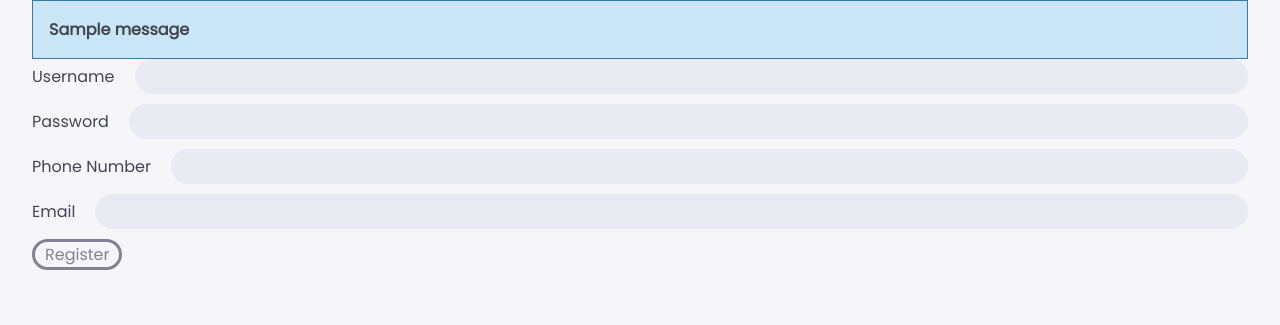
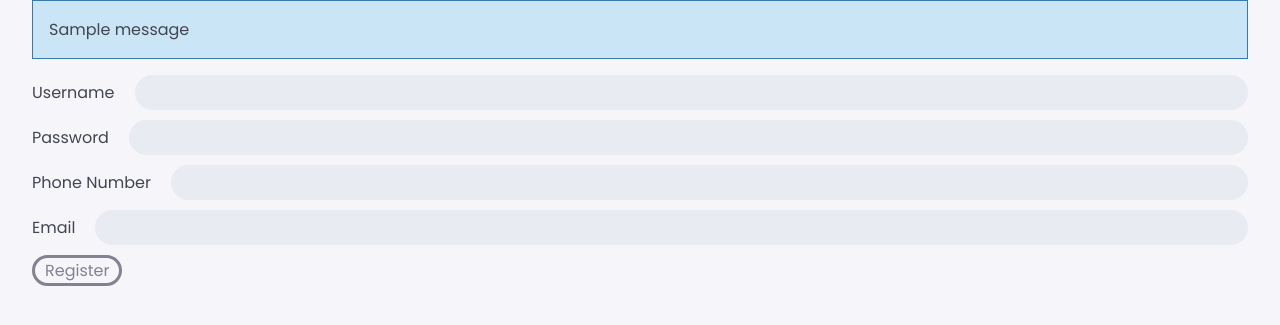
Before and after one commit to honganndo/Cancer-Clinical-Trial-Database, a Flask app: page /register in a window 1280 px wide. Shown: the part 181-506 px from the top of the page. Run offline with Flask 3, Linux system fonts and the light colour scheme; one stand-in notice (Sample message) is shown; parts of the project's set-up code (start-up, migrations or seed data) failed here and were passed over.

Commit message:
Add spacing under error message; fix url redirectfor logout from trialpage

```diff
--- a/static/style.css
+++ b/static/style.css
@@ -143,6 +143,7 @@ button {
 
 .flash {
   padding: 1em;
+  margin-bottom: 1em;
   background: #cae6f6;
   border: 1px solid #377ba8;
 }
--- a/templates/base.html
+++ b/templates/base.html
@@ -7,7 +7,7 @@
   {% if g.user %}
   <div class="account">
     <span>User: {{ g.user['user_name'] }}</span>
-    <a href="logout">Log Out</a>
+    <a href="{{ url_for('logout') }}">Log Out</a>
   </div>
   <div class="menu-buttons">
     <form method="get" action="/">
@@ -29,7 +29,7 @@
     {% block header %}{% endblock %}
   </header>
   {% for message in get_flashed_messages() %}
-    <b><div class="flash">{{ message }}</div></b>
+    <div class="flash">{{ message }}</div>
   {% endfor %}
   {% block content %}{% endblock %}
 </section>
```
